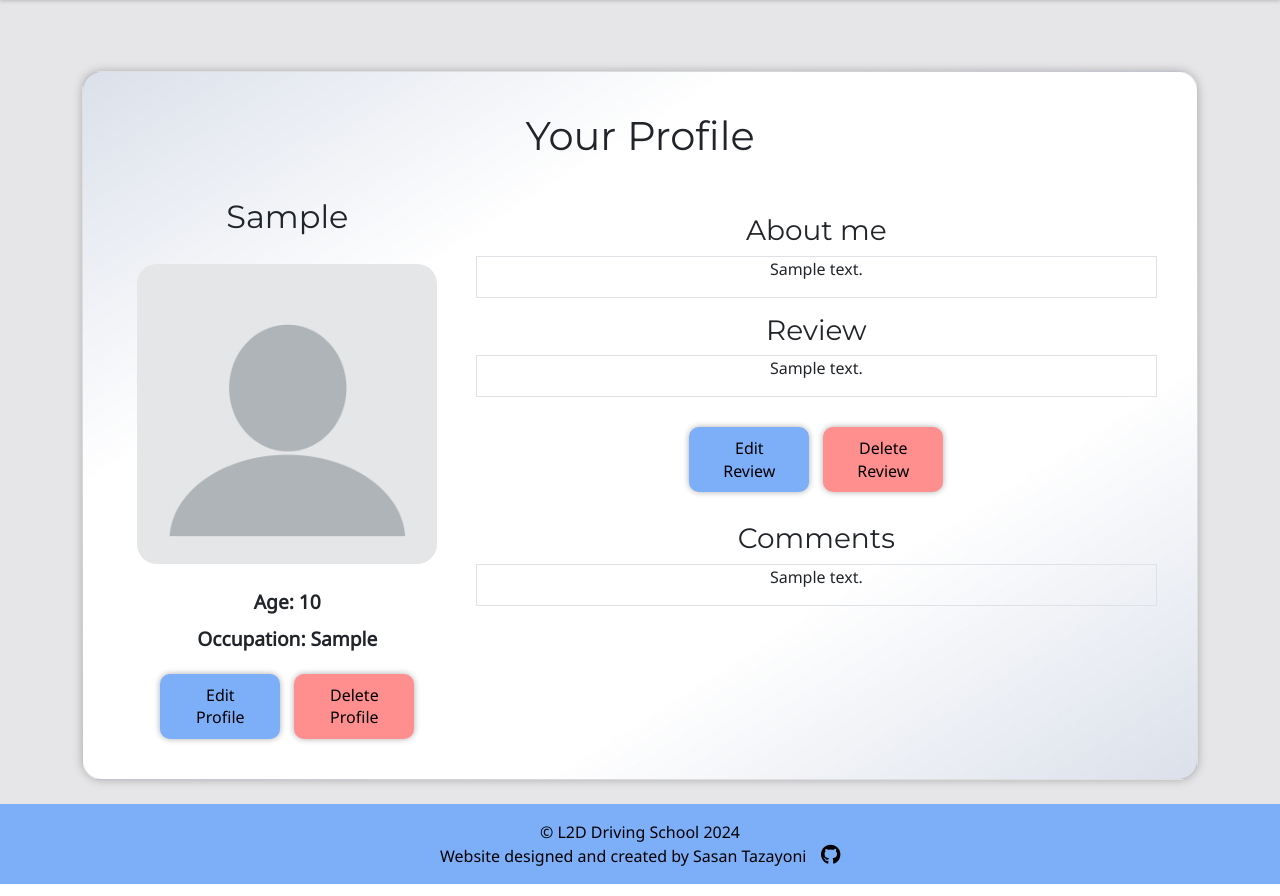
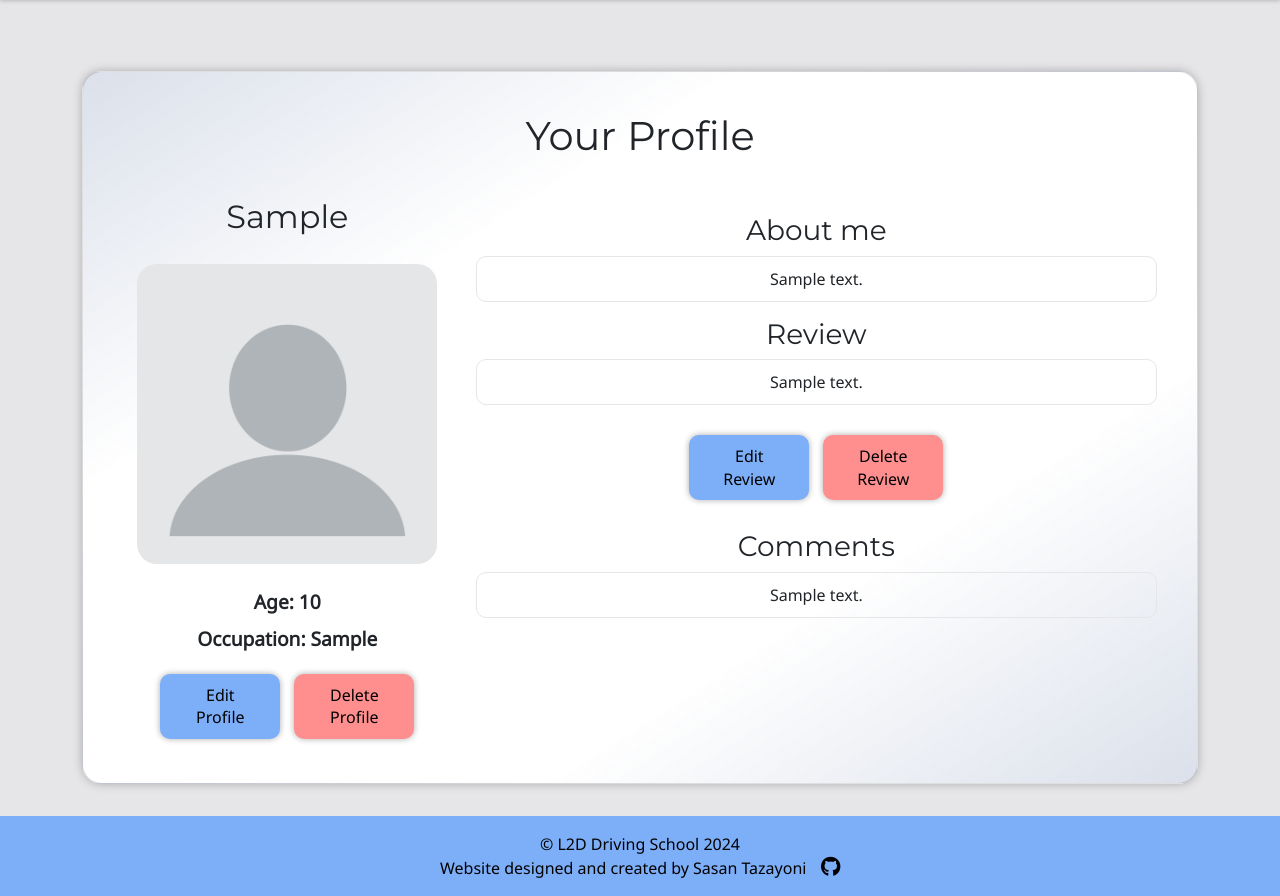
Before and after one commit to SasanTazayoni/L2D-driving-school-CI-PP4, a Django app: page /profile/ in a window 1280 px wide. Shown: the part 106-1002 px from the top of the page. Run offline with Django 4.2, Linux system fonts and the light colour scheme; a user stored in the database is signed in; tables that the repository leaves empty hold one stand-in row (values such as "Sample post").

Commit message:
Add more styles to profile.html

```diff
--- a/profiles/templates/profiles/profile.html
+++ b/profiles/templates/profiles/profile.html
@@ -6,7 +6,7 @@
 
 {% block content %}
 <section class="block--grey">
-  <div class="container mt-5">
+  <div class="container mt-5 mb-2">
     <div class="card card--profile">
       <header class="page__header">
         <h1>Your Profile</h1>
@@ -27,7 +27,7 @@
             {% if profile.occupation %}
               <p class="profile-info py-1">Occupation: {{ profile.occupation }}</p>
             {% endif %}
-            <div class="row mt-3">
+            <div class="row mt-3 mb-1">
               <div class="btn-container d-flex justify-content-center m-0">
                 <a href="{% url 'edit_profile' %}" class="blue-button">Edit Profile</a>
                 <button type="button" id="deleteProfileButton" class="red-button">Delete Profile</button>
@@ -40,24 +40,30 @@
           <div class="col-12 text-center mt-3">
             <h3>About me</h3>
             {% if profile.about_me %}
-            <div class="border">
-              <p>{{ profile.about_me | safe }}</p>
+            <div class="profile-content">
+              {{ profile.about_me | safe }}
             </div>
             {% else %}
-            <div class="border">
-              <p class="italic">You have not filled out your about me</p>
+            <div class="profile-content italic">
+              <p>You have not filled out your about me</p>
             </div>
             {% endif %}
           </div>
           <div class="col-12 text-center mt-3">
             <h3>Review</h3>
             {% if profile.review %}
-            <div class="border">
-              <p>{{ profile.review.content | safe }}</p>
+            {% if profile.review.approved %}
+            <div class="profile-content">
+              <p>{{ profile.review.content }}</p>
             </div>
             {% else %}
-            <div class="border">
-              <p class="italic">User has not made a review</p>
+            <div class="profile-content">
+              <p class="pending-approval">{{ profile.review.content | safe }} (pending approval)</p>
+            </div>
+            {% endif %}
+            {% else %}
+            <div class="profile-content italic">
+              <p>You have not made a review yet</p>
             </div>
             {% endif %}
             <div class="btn-container">
@@ -76,8 +82,8 @@
               <!-- Iterate over comments if they exist -->
               {% for comment in profile.commenter.all %}
               <h3>Comments</h3>
-              <div class="border">
-                <p>{{ comment.content | safe }}</p>
+              <div class="profile-content">
+                {{ comment.content | safe }}
               </div>
               {% endfor %}
           </div>
--- a/static/css/styles.css
+++ b/static/css/styles.css
@@ -729,6 +729,12 @@ footer i {
 
 /* User profile */
 
+.profile-image {
+    width: 300px;
+    margin: 20px 0;
+    border-radius: var(--border-radius);
+}
+
 .profile-info {
     font-size: 120%;
     font-weight: bold;
@@ -736,11 +742,23 @@ footer i {
     margin: 0;
 }
 
-.profile-image {
-    width: 300px;
-    margin: 20px 0;
-    border-radius: var(--border-radius);
-  }
+.profile-content {
+    border: 1px solid var(--block-grey);
+    border-radius: 10px;
+    padding: 10px 20px;
+}
+
+.profile-content > p {
+    margin: 0;
+}
+
+.italic {
+    font-style: italic;
+}
+
+.pending-approval {
+    color: rgb(170, 170, 170);
+}
 
 /* User profiles template for all users */
 
```
